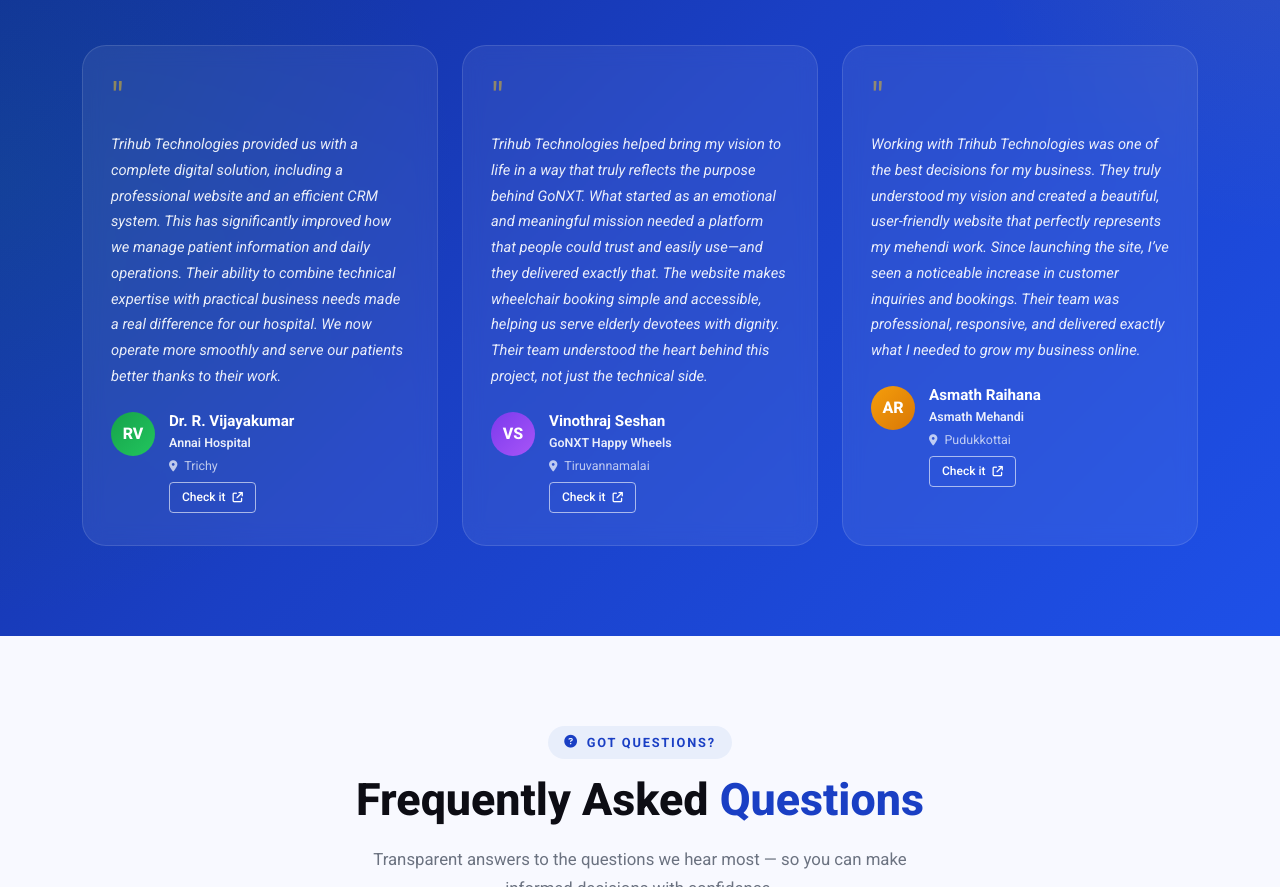
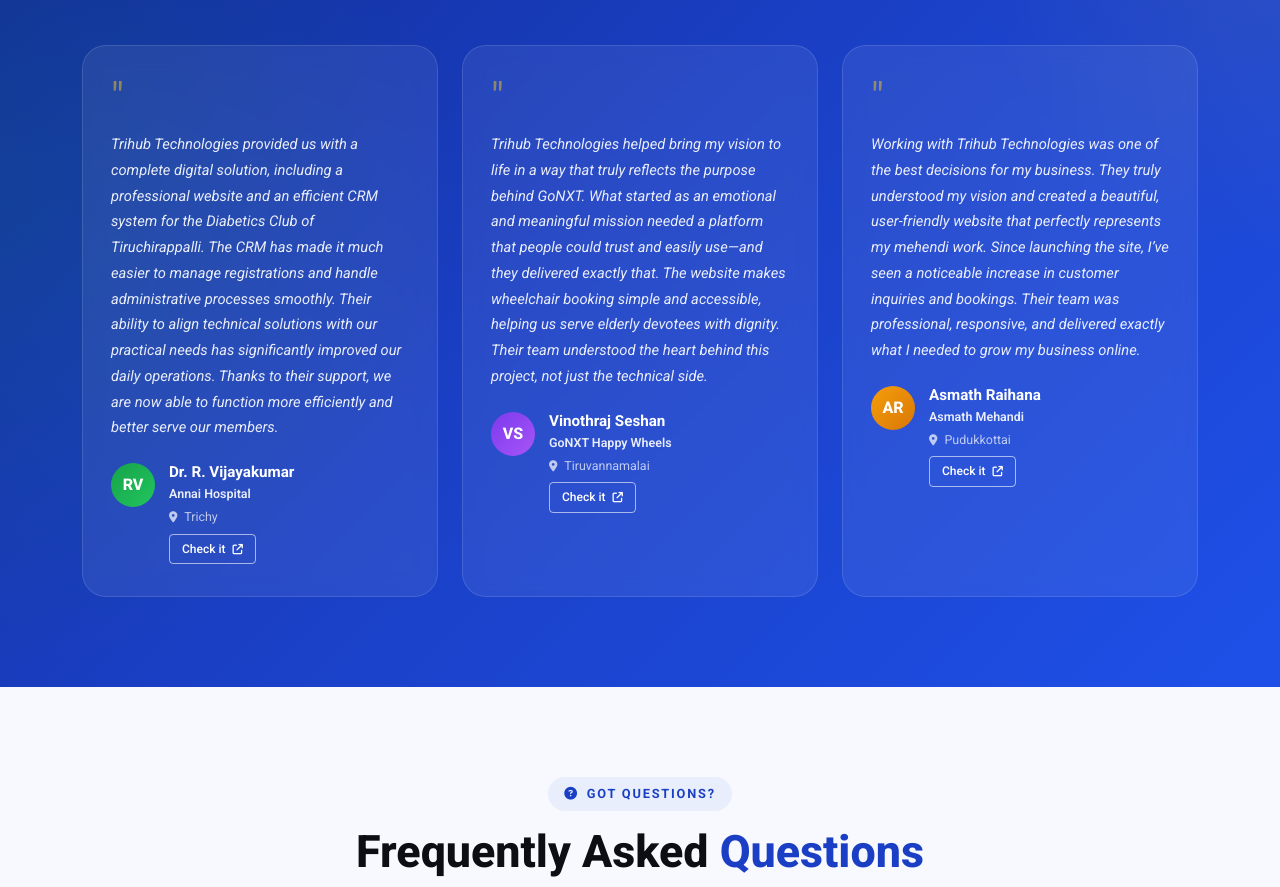
Before and after one commit to trihubtech/trihubtechnologies.com, a plain HTML site: page index.html in a window 1280 px wide. Shown: the part 6101-6988 px from the top of the page. Drawn offline with nearby package versions, Linux system fonts and the light colour scheme.

Commit message:
Updation

```diff
--- a/index.html
+++ b/index.html
@@ -2570,11 +2570,7 @@
           <article class="testimonial-card">
             <p class="quote-icon" aria-hidden="true">"</p>
             <p class="testimonial-text">
-              Trihub Technologies provided us with a complete digital solution, including a professional website and an
-              efficient CRM system. This has significantly improved how we manage patient information and daily
-              operations. Their ability to combine technical expertise with practical business needs made a real
-              difference for our hospital. We now operate more smoothly and serve our patients better thanks to their
-              work.
+              Trihub Technologies provided us with a complete digital solution, including a professional website and an efficient CRM system for the Diabetics Club of Tiruchirappalli. The CRM has made it much easier to manage registrations and handle administrative processes smoothly. Their ability to align technical solutions with our practical needs has significantly improved our daily operations. Thanks to their support, we are now able to function more efficiently and better serve our members.
             </p>
             <div class="testimonial-author"
               style="display: flex; align-items: flex-start; gap: 14px; flex-wrap: nowrap;">
```
